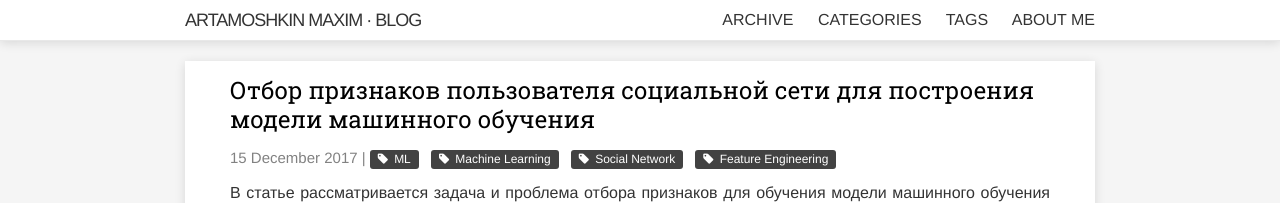
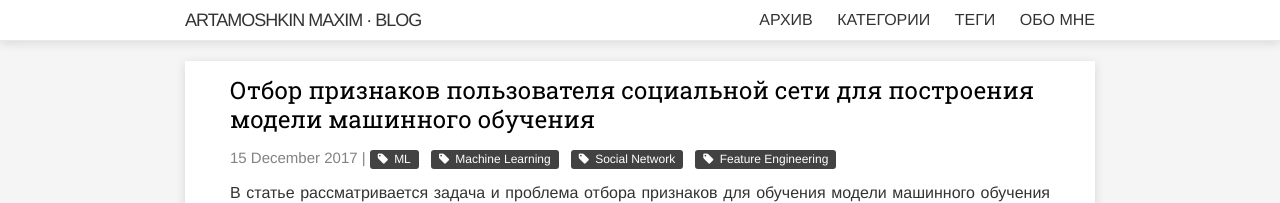
Before and after one commit to martamoshkin/blog.zverit.com, a Jekyll site: the page built from index.html, in a window 1280 px wide. Shown: the top 203 px of the page. Built offline with Jekyll 4.4.1, drawn with Linux system fonts in a browser that asks for light colours; the list of posts is cut into pages by our own code.

Commit message:
Update header.html

```diff
--- a/_includes/header.html
+++ b/_includes/header.html
@@ -14,10 +14,10 @@
       </a>
 
       <div class="trigger">
-	<a class="page-link" href="{{site.url}}/archive">ARCHIVE</a>
-        <a class="page-link" href="{{site.url}}/category">CATEGORIES</a>
-        <a class="page-link" href="{{site.url}}/tag">TAGS</a>
-        <a class="page-link about-me" href="http://zverit.com">ABOUT ME</a>
+	<a class="page-link archive" href="{{site.url}}/archive">АРХИВ</a>
+        <a class="page-link category" href="{{site.url}}/category">КАТЕГОРИИ</a>
+        <a class="page-link tags" href="{{site.url}}/tag">ТЕГИ</a>
+        <a class="page-link about-me" href="http://zverit.com">ОБО МНЕ</a>
       </div>
     </nav>
 
```
